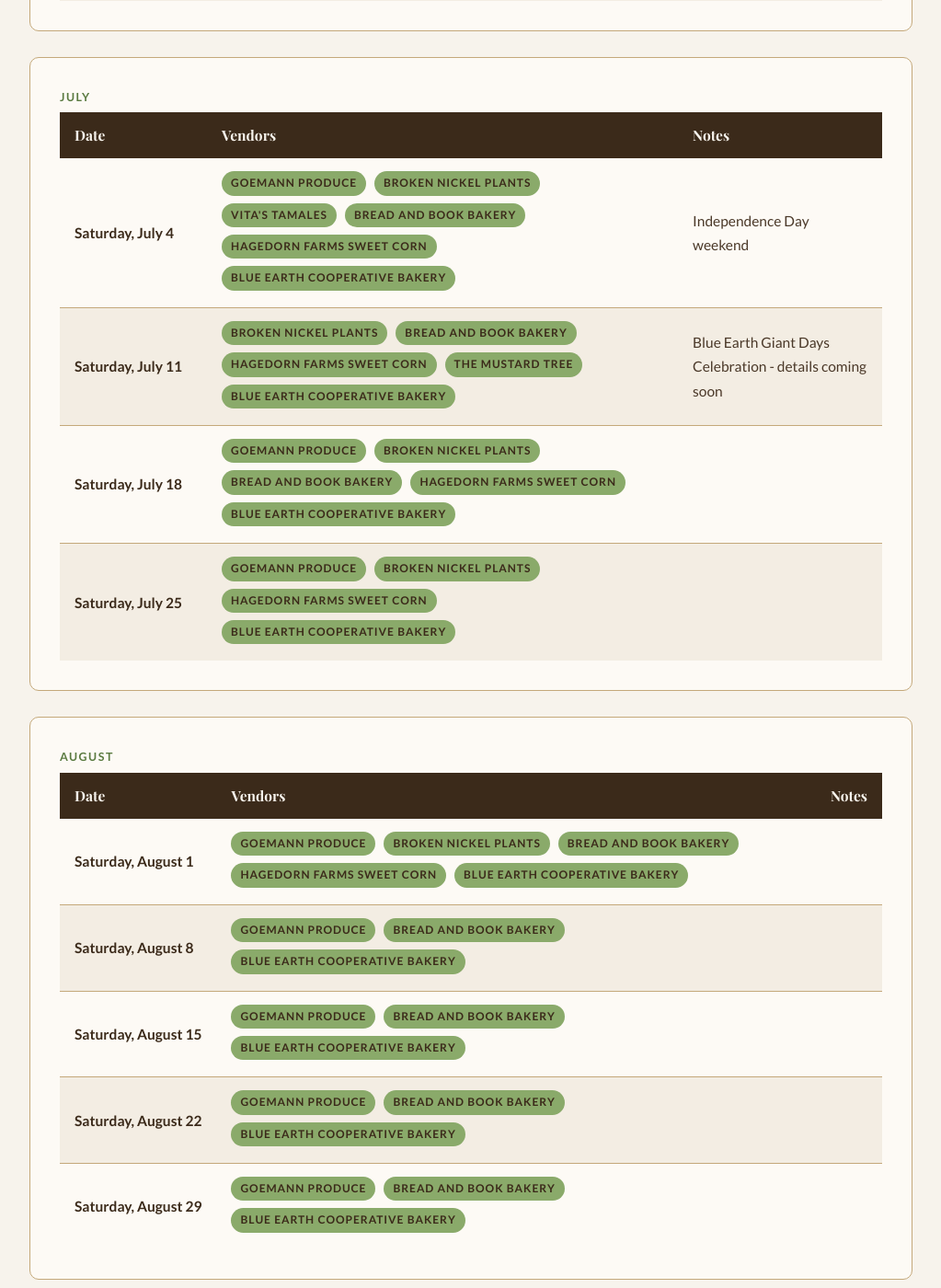
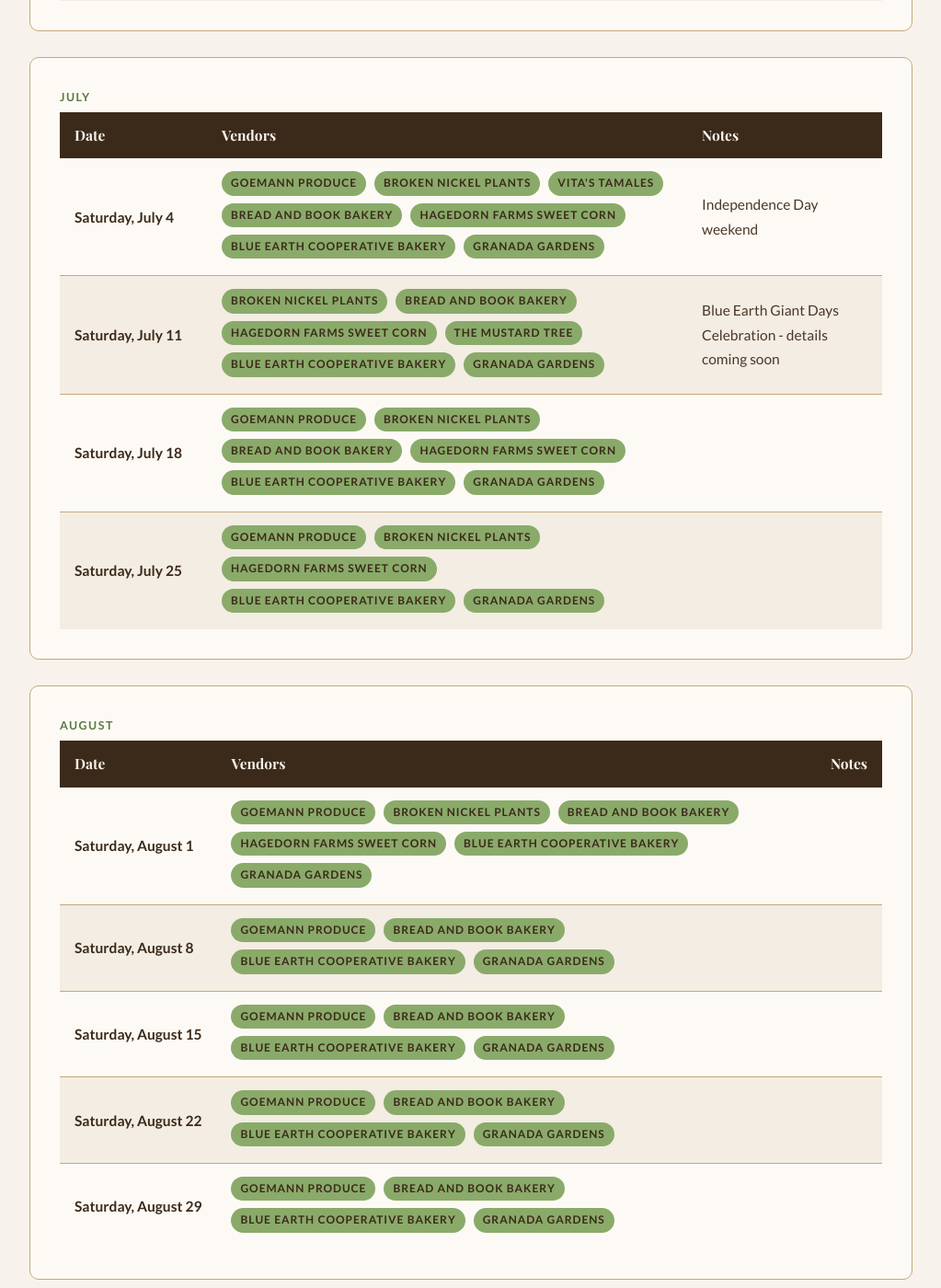
Before and after one commit to blueearthcommunitymarket/blueearthcommunitymarket.github.io, a Jekyll site: the page built from calendar/index.html, in a window 1280 px wide and 1400 px high, scrolled down 2221 px. Shown: the whole window at 92% size, without its empty margins (128-1151 px from the left). Built offline with Jekyll 4.4.1, drawn with Linux system fonts in a browser that asks for light colours; some web fonts are replaced; some of the changed text lies outside the part shown.

Commit message:
Add Granada Gardens to calendar June 20 - October 10

```diff
--- a/calendar/index.html
+++ b/calendar/index.html
@@ -142,6 +142,7 @@ description: 2026 Blue Earth Community Market season schedule. Saturdays 10am-1p
                         <span class="tag">Broken Nickel Plants</span>
                         <span class="tag">Vita's Tamales</span>
                         <span class="tag">Blue Earth Cooperative Bakery</span>
+                        <span class="tag">Granada Gardens</span>
                     </td>
                     <td></td>
                 </tr>
@@ -153,6 +154,7 @@ description: 2026 Blue Earth Community Market season schedule. Saturdays 10am-1p
                         <span class="tag">Vita's Tamales</span>
                         <span class="tag">Bread and Book Bakery</span>
                         <span class="tag">Blue Earth Cooperative Bakery</span>
+                        <span class="tag">Granada Gardens</span>
                     </td>
                     <td></td>
                 </tr>
@@ -180,6 +182,7 @@ description: 2026 Blue Earth Community Market season schedule. Saturdays 10am-1p
                         <span class="tag">Bread and Book Bakery</span>
                         <span class="tag">Hagedorn Farms Sweet Corn</span>
                         <span class="tag">Blue Earth Cooperative Bakery</span>
+                        <span class="tag">Granada Gardens</span>
                     </td>
                     <td>Independence Day weekend</td>
                 </tr>
@@ -191,6 +194,7 @@ description: 2026 Blue Earth Community Market season schedule. Saturdays 10am-1p
                         <span class="tag">Hagedorn Farms Sweet Corn</span>
                         <span class="tag">The Mustard Tree</span>
                         <span class="tag">Blue Earth Cooperative Bakery</span>
+                        <span class="tag">Granada Gardens</span>
                     </td>
                     <td>Blue Earth Giant Days Celebration - details coming soon</td>
                 </tr>
@@ -202,6 +206,7 @@ description: 2026 Blue Earth Community Market season schedule. Saturdays 10am-1p
                         <span class="tag">Bread and Book Bakery</span>
                         <span class="tag">Hagedorn Farms Sweet Corn</span>
                         <span class="tag">Blue Earth Cooperative Bakery</span>
+                        <span class="tag">Granada Gardens</span>
                     </td>
                     <td></td>
                 </tr>
@@ -212,6 +217,7 @@ description: 2026 Blue Earth Community Market season schedule. Saturdays 10am-1p
                         <span class="tag">Broken Nickel Plants</span>
                         <span class="tag">Hagedorn Farms Sweet Corn</span>
                         <span class="tag">Blue Earth Cooperative Bakery</span>
+                        <span class="tag">Granada Gardens</span>
                     </td>
                     <td></td>
                 </tr>
@@ -238,6 +244,7 @@ description: 2026 Blue Earth Community Market season schedule. Saturdays 10am-1p
                         <span class="tag">Bread and Book Bakery</span>
                         <span class="tag">Hagedorn Farms Sweet Corn</span>
                         <span class="tag">Blue Earth Cooperative Bakery</span>
+                        <span class="tag">Granada Gardens</span>
                     </td>
                     <td></td>
                 </tr>
@@ -247,6 +254,7 @@ description: 2026 Blue Earth Community Market season schedule. Saturdays 10am-1p
                         <span class="tag">Goemann Produce</span>
                         <span class="tag">Bread and Book Bakery</span>
                         <span class="tag">Blue Earth Cooperative Bakery</span>
+                        <span class="tag">Granada Gardens</span>
                     </td>
                     <td></td>
                 </tr>
@@ -256,6 +264,7 @@ description: 2026 Blue Earth Community Market season schedule. Saturdays 10am-1p
                         <span class="tag">Goemann Produce</span>
                         <span class="tag">Bread and Book Bakery</span>
                         <span class="tag">Blue Earth Cooperative Bakery</span>
+                        <span class="tag">Granada Gardens</span>
                     </td>
                     <td></td>
                 </tr>
@@ -265,6 +274,7 @@ description: 2026 Blue Earth Community Market season schedule. Saturdays 10am-1p
                         <span class="tag">Goemann Produce</span>
                         <span class="tag">Bread and Book Bakery</span>
                         <span class="tag">Blue Earth Cooperative Bakery</span>
+                        <span class="tag">Granada Gardens</span>
                     </td>
                     <td></td>
                 </tr>
@@ -274,6 +284,7 @@ description: 2026 Blue Earth Community Market season schedule. Saturdays 10am-1p
                         <span class="tag">Goemann Produce</span>
                         <span class="tag">Bread and Book Bakery</span>
                         <span class="tag">Blue Earth Cooperative Bakery</span>
+                        <span class="tag">Granada Gardens</span>
                     </td>
                     <td></td>
                 </tr>
@@ -298,6 +309,7 @@ description: 2026 Blue Earth Community Market season schedule. Saturdays 10am-1p
                         <span class="tag">Goemann Produce</span>
                         <span class="tag">Bread and Book Bakery</span>
                         <span class="tag">Blue Earth Cooperative Bakery</span>
+                        <span class="tag">Granada Gardens</span>
                     </td>
                     <td>Labor Day weekend</td>
                 </tr>
@@ -307,6 +319,7 @@ description: 2026 Blue Earth Community Market season schedule. Saturdays 10am-1p
                         <span class="tag">Goemann Produce</span>
                         <span class="tag">Bread and Book Bakery</span>
                         <span class="tag">Blue Earth Cooperative Bakery</span>
+                        <span class="tag">Granada Gardens</span>
                     </td>
                     <td></td>
                 </tr>
@@ -316,6 +329,7 @@ description: 2026 Blue Earth Community Market season schedule. Saturdays 10am-1p
                         <span class="tag">Goemann Produce</span>
                         <span class="tag">Bread and Book Bakery</span>
                         <span class="tag">Blue Earth Cooperative Bakery</span>
+                        <span class="tag">Granada Gardens</span>
                     </td>
                     <td></td>
                 </tr>
@@ -325,6 +339,7 @@ description: 2026 Blue Earth Community Market season schedule. Saturdays 10am-1p
                         <span class="tag">Goemann Produce</span>
                         <span class="tag">Bread and Book Bakery</span>
                         <span class="tag">Blue Earth Cooperative Bakery</span>
+                        <span class="tag">Granada Gardens</span>
                     </td>
                     <td></td>
                 </tr>
@@ -348,6 +363,7 @@ description: 2026 Blue Earth Community Market season schedule. Saturdays 10am-1p
                     <td>
                         <span class="tag">Bread and Book Bakery</span>
                         <span class="tag">Blue Earth Cooperative Bakery</span>
+                        <span class="tag">Granada Gardens</span>
                     </td>
                     <td></td>
                 </tr>
@@ -356,6 +372,7 @@ description: 2026 Blue Earth Community Market season schedule. Saturdays 10am-1p
                     <td>
                         <span class="tag">Bread and Book Bakery</span>
                         <span class="tag">Blue Earth Cooperative Bakery</span>
+                        <span class="tag">Granada Gardens</span>
                     </td>
                     <td></td>
                 </tr>
```
